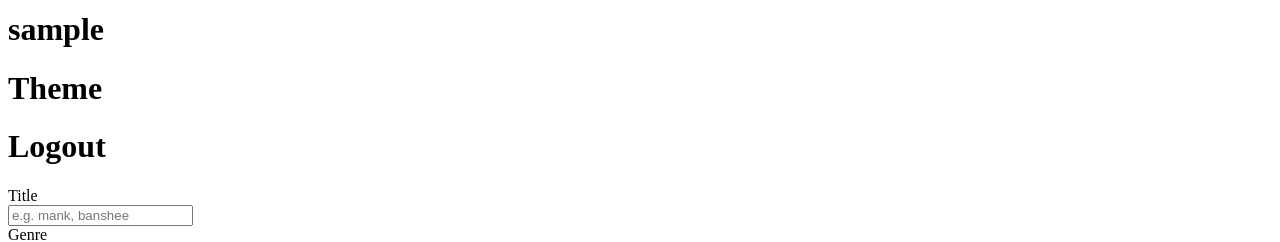
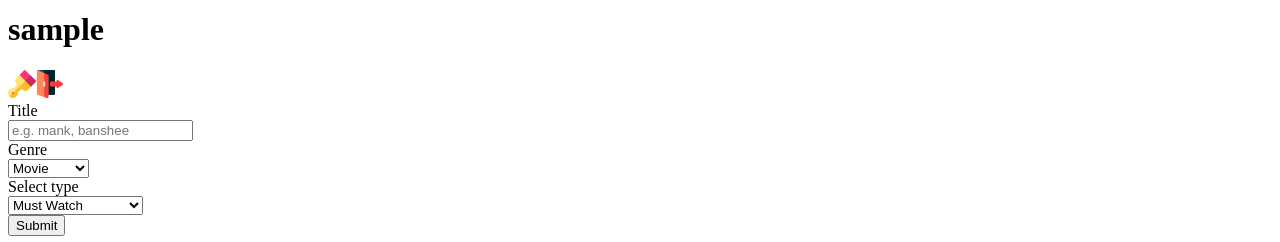
Before and after one commit to Hasib-cirkut/remindme, a React (Create React App) app in the folder frontend/: page /main in a window 1280 px wide. Shown: the part 122-364 px from the top of the page. Built offline with nearby package versions, Linux system fonts and the light colour scheme; no server answers; sample sign-in values are in the browser's storage.

Commit message:
frontend changes

```diff
--- a/frontend/src/Pages/Main.js
+++ b/frontend/src/Pages/Main.js
@@ -200,16 +200,78 @@ function Main() {
 				</div>
 
 				<div className="flex sm:max-w-2xl sm:mx-auto justify-around text-center object-contain items-center">
-					<h1 onClick={handleTheme} className="text-secondary hover:text-yellow-500 cursor-pointer">
+					<svg
+						onClick={handleTheme}
+						className="cursor-pointer"
+						height="28"
+						viewBox="0 0 512 512"
+						width="28"
+						xmlns="http://www.w3.org/2000/svg"
+					>
+						<path
+							d="m26.385 358.385c17.016-17.015 39.607-26.387 63.615-26.385 17.983 0 54.182-29.223 66.561-59.105 3.579-8.642 6.366-20.426-.688-27.48-7.396-7.398-8.17-8.168-8.194-8.193-.03-.029-.06-.059-.09-.09-23.394-23.393-23.393-61.459.002-84.854l63.031-63.031c5.856-5.857 15.355-5.859 21.213 0l190.92 190.918c5.858 5.857 5.858 15.355 0 21.214l-63.033 63.032c-11.298 11.297-26.365 17.52-42.427 17.52-.001 0 0 0-.001 0-16.06 0-31.128-6.223-42.442-17.535-.042-.041-.63-.631-8.267-8.27-2.997-2.996-6.674-4.393-11.572-4.393-29.428 0-75.013 46.683-75.013 70.267 0 49.623-40.373 89.998-89.999 90-.001 0-.001 0-.001 0-24.009 0-46.602-9.371-63.614-26.387-17.016-17.013-26.386-39.605-26.386-63.613 0-24.007 9.37-46.601 26.385-63.615z"
+							fill="#ffe470"
+						/>
+						<path
+							d="m327.295 184.706 95.46 95.459c5.858 5.857 5.858 15.355 0 21.214l-63.033 63.032c-11.298 11.297-26.365 17.52-42.427 17.52-.001 0 0 0-.001 0-16.06 0-31.128-6.223-42.442-17.535-.042-.041-.63-.631-8.267-8.27-2.997-2.996-6.674-4.393-11.572-4.393-29.428 0-75.013 46.683-75.013 70.267 0 49.623-40.373 89.998-89.999 90-.001 0-.001 0-.001 0-24.009 0-46.602-9.371-63.613-26.387z"
+							fill="#fabe2c"
+						/>
+						<path
+							d="m210.622 89.247 84.854-84.854c5.857-5.857 15.355-5.857 21.213 0l190.918 190.918c5.858 5.858 5.858 15.355 0 21.213l-84.854 84.855z"
+							fill="#f37"
+						/>
+						<path
+							d="m512 205.922c-.001 3.838-1.466 7.674-4.394 10.602l-84.854 84.855-106.063-106.066 95.46-95.461 95.458 95.459c2.928 2.928 4.393 6.764 4.394 10.602v.009z"
+							fill="#cc295f"
+						/>
+						<circle cx="90" cy="422" fill="#f37" r="15" />
+						<path
+							d="m90 437c-4.143 0-7.893-1.678-10.606-4.393l21.213-21.213c2.714 2.714 4.393 6.464 4.393 10.606 0 8.286-6.716 15-15 15z"
+							fill="#cc295f"
+						/>
+					</svg>
+
+					{/* <h1 onClick={handleTheme} className="text-secondary hover:text-yellow-500 cursor-pointer">
 						Theme
-					</h1>
+					</h1> */}
 
-					<h1
+					{/* <h1
 						className="text-sm tracking-widest subpixel-antialiased font-thin text-pink-300 hover:text-pink-600 cursor-pointer"
 						onClick={handleLogout}
 					>
 						Logout
-					</h1>
+					</h1> */}
+
+					<svg
+						className="cursor-pointer"
+						onClick={handleLogout}
+						height="28"
+						viewBox="-15 0 511 512"
+						width="28"
+						xmlns="http://www.w3.org/2000/svg"
+					>
+						<path
+							d="M330.5 15v422c0 8.4-6.6 15-15 15h-120c-8.4 0-15-6.6-15-15L.5 15c0-8.4 6.6-15 15-15h300c8.4 0 15 6.6 15 15zm0 0"
+							fill="#07485e"
+						/>
+						<path
+							d="M330.5 15v422c0 8.4-6.6 15-15 15h-120c-8.4 0-15-6.6-15-15l-45-105V0h180c8.4 0 15 6.6 15 15zm0 0"
+							fill="#03232e"
+						/>
+						<path
+							d="M202.1 91.5l-180-90C17.6-.6 11.9-.6 7.7 2.1 3.2 5.1.5 9.9.5 15v422c0 6.6 4.2 12.3 10.2 14.1l124.8 41.7 55.2 18.3c4.42 1.78 10.08.78 13.5-1.8 3.9-3 6.3-7.5 6.3-12.3V105c0-5.7-3.3-10.8-8.4-13.5zm0 0"
+							fill="#ff8859"
+						/>
+						<path
+							d="M210.5 105v392c0 4.8-2.4 9.3-6.3 12.3-3.4 2.55-9.04 3.6-13.5 1.8l-55.2-18.3V58.2l66.6 33.3c5.1 2.7 8.4 7.8 8.4 13.5zm0 0M368.43 330.23a14.99 14.99 0 01-7.93-13.22v-15h-105a15 15 0 01-15-15v-60c0-8.3 6.7-15 15-15h105v-15a15 15 0 0123.32-12.48l90 60a15 15 0 010 24.95l-90 60a14.99 14.99 0 01-15.4.75zm0 0"
+							fill="#ff3939"
+						/>
+						<path
+							d="M150.5 227v60c0 8.4-6.6 15-15 15s-15-6.6-15-15v-60c0-8.4 6.6-15 15-15s15 6.6 15 15zm0 0"
+							fill="#fff5f5"
+						/>
+						<path d="M150.5 227v60c0 8.4-6.6 15-15 15v-90c8.4 0 15 6.6 15 15zm0 0" fill="#efe2dd" />
+					</svg>
 				</div>
 
 				<FormComp
```
Also changed, not shown: frontend/src/Pages/Settings.js (added, +57 -0 lines), 2 other files (tests, documents, lock files or other folders).
